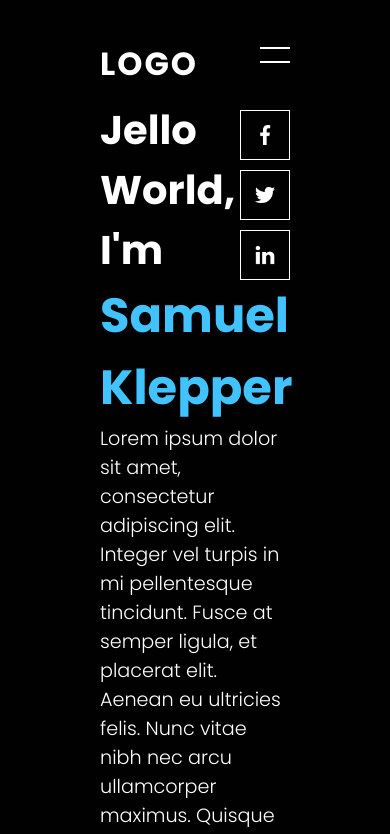
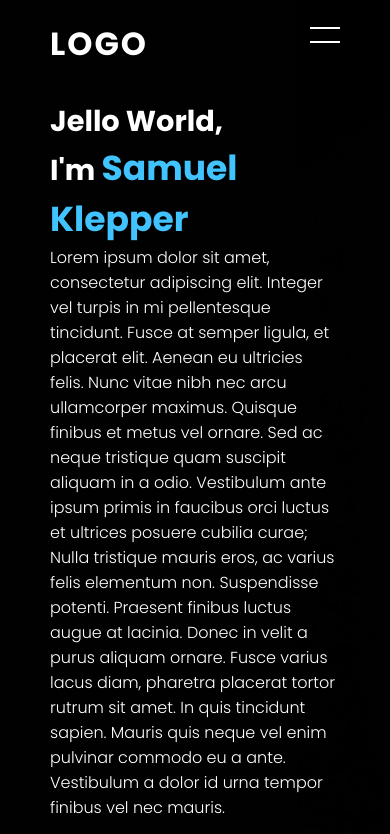
Before and after one commit to SamKlep/minimal-portfolio, a plain HTML site: page index.html in a window 390 px wide. Shown: the top 834 px of the page. Drawn offline with Linux system fonts and the light colour scheme.

Commit message:
Added media query styling.

```diff
--- a/styles.css
+++ b/styles.css
@@ -183,3 +183,39 @@ header #toggle:after {
     filter: invert(1);
     mix-blend-mode: difference;
 }
+
+@media (max-width: 767px) {
+    header {
+        padding: 20px 50px;
+    }
+    .banner {
+        padding: 100px 50px 150px;
+    }
+    .banner h2 {
+        font-size: 1.8em;
+    }
+    .banner .content p,
+    .banner .content a {
+        font-size: 1em;
+    }
+    .banner.active {
+        transform: translateX(-250px);
+    }
+    #navigation {
+        width: 250px;
+    }
+    #navigation ul li a {
+        font-size: 1.5em;
+        margin: 5px 0;
+    }
+    .sci {
+        position: absolute;
+        bottom: 50px;
+        right: initial;
+        flex-direction: row;
+    }
+    .sci li a {
+        margin: initial;
+        margin-right: 10px;
+    }
+}
```
